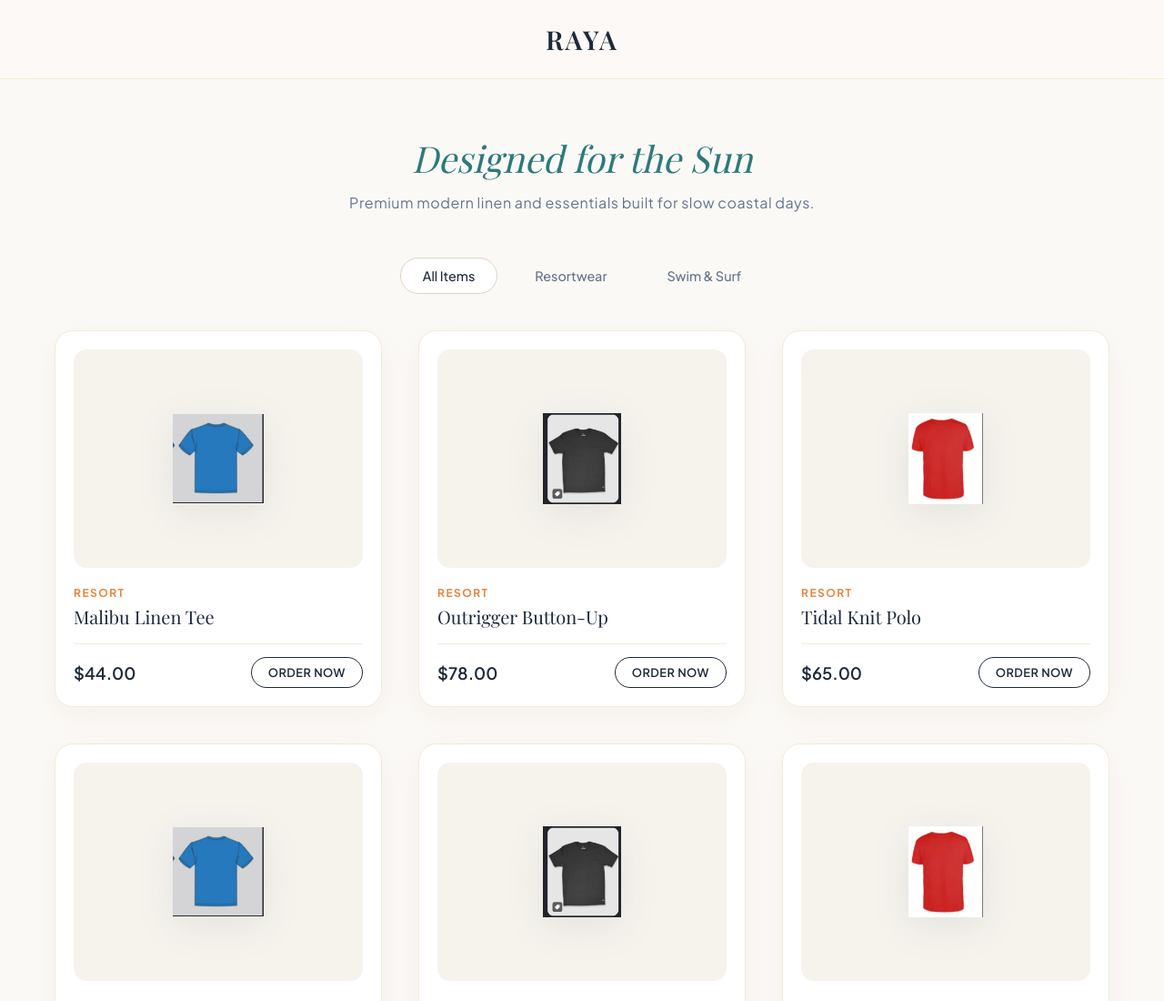
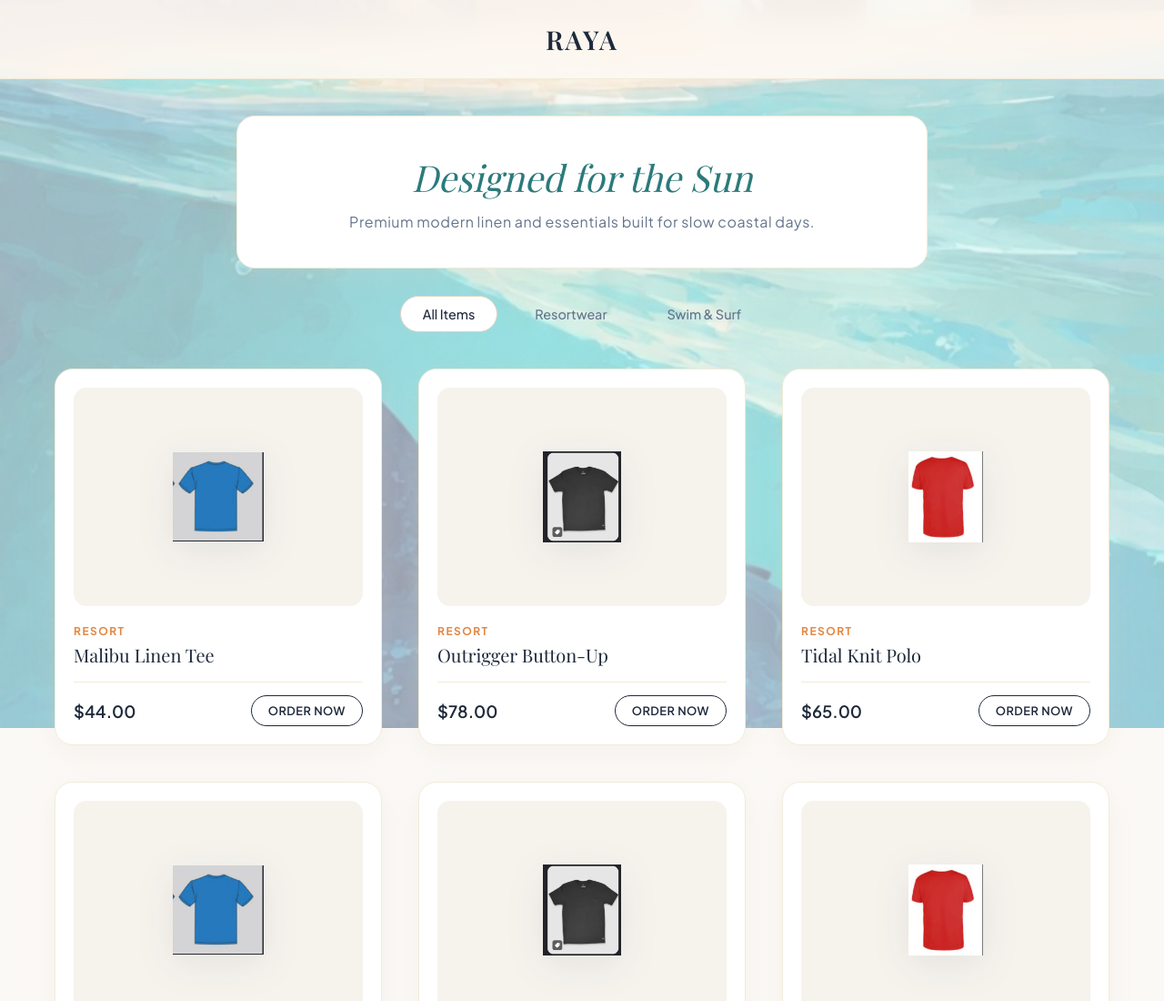
Before and after one commit to Yaeloflow05/RaYa_website, a website: page src/index.html in a window 1280 px wide. Shown: the top 1100 px of the page at 91% size. Drawn offline with nearby package versions, Linux system fonts and the light colour scheme; files whose address does not match are found by name; a web font is replaced by a local one.

Commit message:
adding background image and html logic

```diff
--- a/src/index.html
+++ b/src/index.html
@@ -40,6 +40,25 @@
             color: var(--text-main);
             overflow-x: hidden;
             padding-bottom: 60px;
+            position: relative;
+            min-height: 100vh;
+        }
+
+        /* Fixed Background Image with 60% Transparency (40% Opacity) */
+        body::before {
+            content: "";
+            position: fixed;
+            top: 0;
+            left: 0;
+            width: 100%;
+            height: 100%;
+            background-image: url('background.jpg');
+            background-size: cover;
+            background-position: center;
+            background-repeat: no-repeat;
+            opacity: 0.4;
+            z-index: -1;
+            pointer-events: none;
         }
 
         /* Coastal Elegant Navbar */
@@ -53,7 +72,7 @@
             z-index: 100;
             padding: 24px 40px;
             display: flex;
-            justify-content: center; /* Centered identity layout since cart is removed */
+            justify-content: center;
             align-items: center;
         }
 
@@ -65,12 +84,20 @@
             color: var(--text-main);
         }
 
-        /* Beach Theme Banner */
+        /* New White Container for Hero Banner */
+        .hero-container {
+            max-width: 800px;
+            margin: 40px auto 10px auto;
+            padding: 0 20px;
+        }
+
         .hero-banner {
+            background: var(--bg-card);
+            border: 1px solid var(--border-color);
+            border-radius: var(--radius-lg);
+            box-shadow: var(--shadow-subtle);
             text-align: center;
-            padding: 60px 20px 20px 20px;
-            max-width: 800px;
-            margin: 0 auto;
+            padding: 40px 30px;
         }
 
         .hero-banner h2 {
@@ -234,9 +261,11 @@
         <div class="logo">RAYA</div>
     </nav>
 
-    <div class="hero-banner">
-        <h2>Designed for the Sun</h2>
-        <p>Premium modern linen and essentials built for slow coastal days.</p>
+    <div class="hero-container">
+        <div class="hero-banner">
+            <h2>Designed for the Sun</h2>
+            <p>Premium modern linen and essentials built for slow coastal days.</p>
+        </div>
     </div>
 
     <div class="controls">
@@ -249,7 +278,6 @@
 
     <script>
         // Business configurations
-        // Replace this with your actual phone number (include country code, omit zeroes/plus signs)
         const WHATSAPP_PHONE = "527752388741";
 
         const products = [
@@ -264,7 +292,6 @@
 
         const catalogContainer = document.getElementById('catalog');
 
-        // Helper function to cleanly build safe URL encoded message query structures
         function generateWhatsAppUrl(productName, productPrice) {
             const baseMessage = `Hello RAYA! I am interested in ordering the ${productName} ($${productPrice.toFixed(2)}). Is this item available?`;
             const encodedText = encodeURIComponent(baseMessage);
@@ -303,7 +330,6 @@
             }
         }
 
-        // Initial Layout Initialization
         renderCatalog();
     </script>
 </body>
```
Also changed, not shown: public/background.jpg (added).
